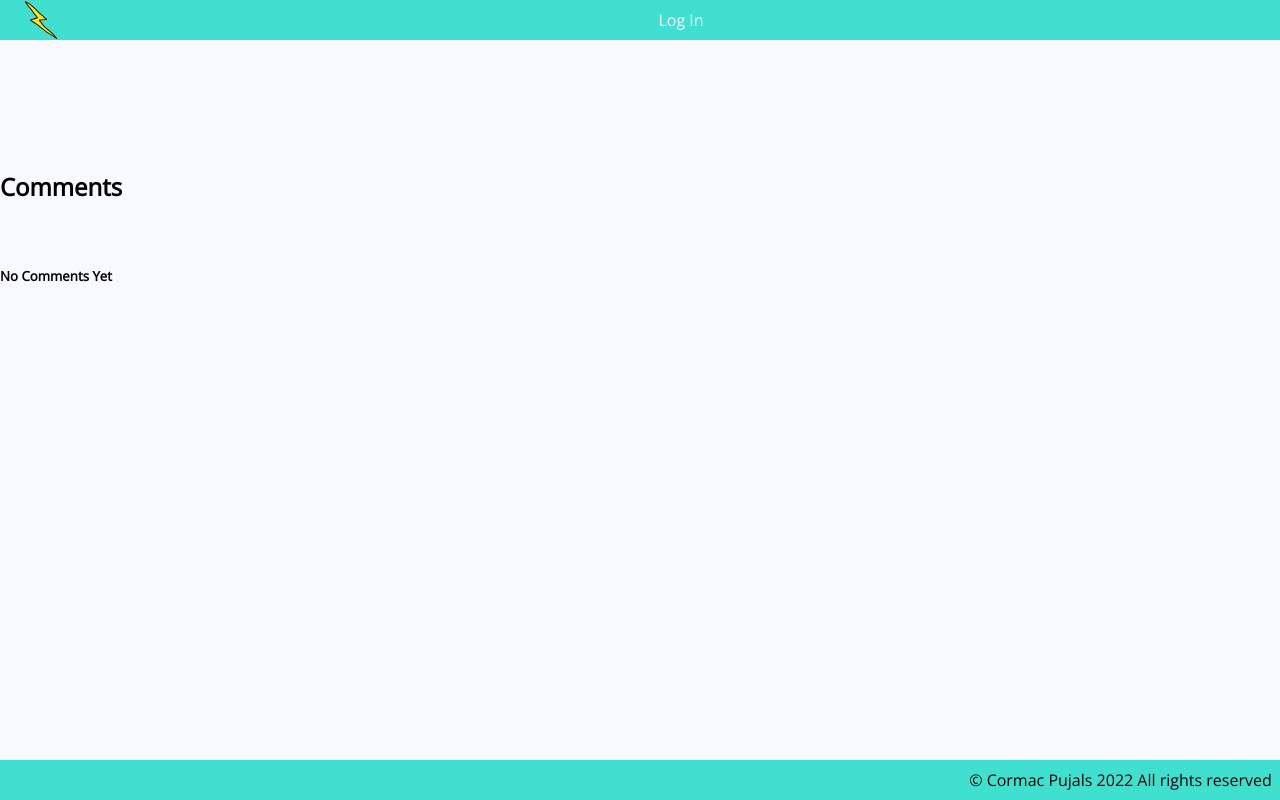
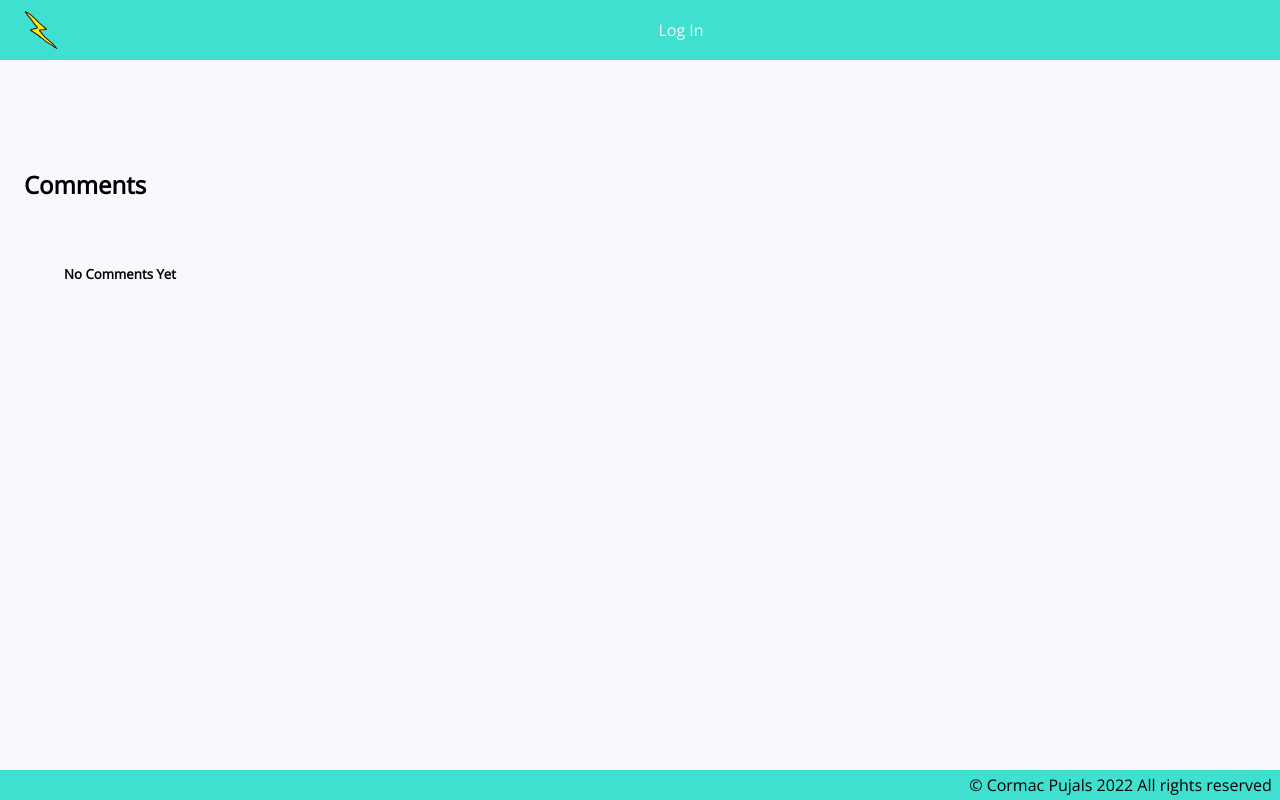
Before and after one commit to cormacpujals/bouldering, a Node server app: template views/posts/show.ejs in a window 1280 px wide. Run offline with Node 20, Linux system fonts and the light colour scheme; the template is opened without the code that fills it, so the values that code supplies are empty; some libraries are stand-ins or nearby versions.

Commit message:
implements flex, resolves previous styling bugs

```diff
--- a/public/stylesheets/style.css
+++ b/public/stylesheets/style.css
@@ -1,20 +1,19 @@
 body {
   margin: 0;
-  display: grid;
-  grid-template-rows: auto auto 1fr;
-  grid-template-columns: 100%;
-  height: 100vh;
+  display: flex;
+  flex-direction: column;
+  height: 100%;
   font-family: 'Open Sans', sans-serif;
   background-color: ghostwhite;
 }
 
-/* body > h1, h2, h3, h4, h5, h6 {
+body > h1, h2, h3, h4, h5, h6 {
   margin-left: 3vmin;
-} */
+}
 
 body > #header {
   width: 100%;
-  height: 5vh;
+  height: 60px;
   background-color: turquoise;
   display: flex;
   justify-content: flex-end;
@@ -24,7 +23,7 @@ body > #header {
 
 body > #footer {
   width: 100%;
-  height: 5vh;
+  height: 30px;
   bottom: 0;
   position: fixed;
   background-color: turquoise;
@@ -45,10 +44,66 @@ nav > #img {
   margin: 3vmin;
 }
 
-#index-container {
-  padding-bottom: 5vh;
+
+#posts-container {
+  display: flex;
+  flex: 1;
+  overflow: auto;
+  flex-direction: column;
+  justify-content: space-evenly;
+  align-items: center;
+  height: 100vh;
+  padding-bottom: 30px;
+}
+
+.posts {
+  display: flex;
+  width: 90vw;
+  height: 20vh;
+  margin: 2.5vh 0 5vh 0;
+  border: 1px solid black;
+  background-color: white;
+  border-radius: 5px;
+  box-shadow: 5px 10px lightgray;
+}
+
+#post-content {
+  display: flex;
+  flex-direction: row-reverse;
+  justify-content: space-evenly;
+  align-items: center;
 }
 
 #show-container {
-  padding-bottom: 5vh;
+  padding-bottom: 30px;
 }
+
+#show-edit-delete {
+  margin-left: 10vmin;
+}
+
+#comments {
+  margin-left: 5vmin;
+  display: flex;
+  flex-direction: column;
+  align-content: center;
+}
+
+#image {
+  margin-left: 8vmin;
+  margin-right: 8vmin;
+}
+
+#form {
+  display: grid;
+  grid-template-columns: auto auto;
+}
+
+#form > label {
+  margin: 2vmin;
+  padding: 1vmin;
+}
+
+#form > button {
+  grid-column: span 2;
+}
--- a/views/posts/index.ejs
+++ b/views/posts/index.ejs
@@ -1,8 +1,6 @@
 <%- include('../partials/header') %>
 
-<div id="index-container">
 <h2>Welcome to Bouldering Paradise</h2>
-
     <div id="posts-container">
         <% posts.forEach(function(p) { %>
             <div class="posts" >
@@ -17,6 +15,5 @@
             </div>
         <% }); %>
     </div>
-</div>
 
 <%- include('../partials/footer') %>
```
Lines whose indentation alone changed are shown as unchanged.
